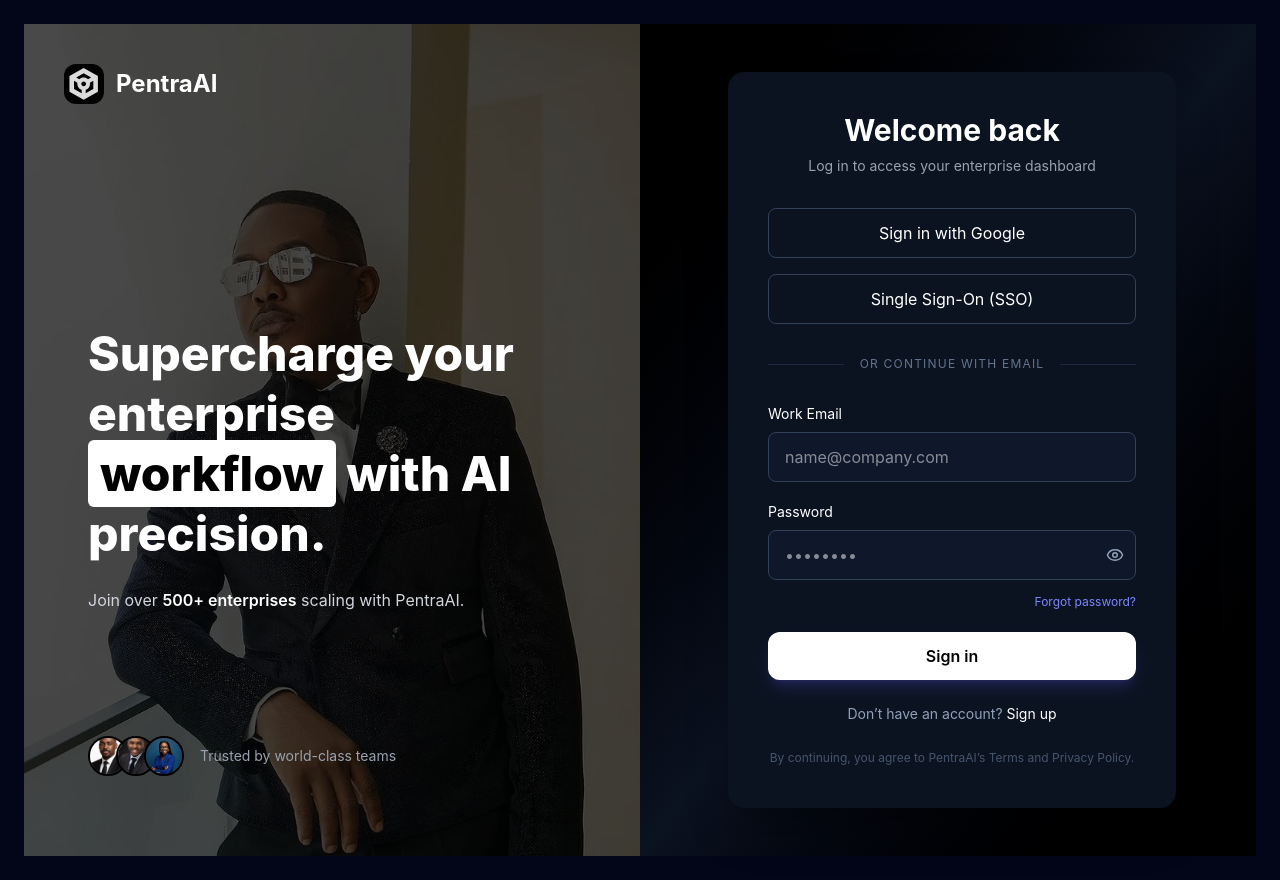
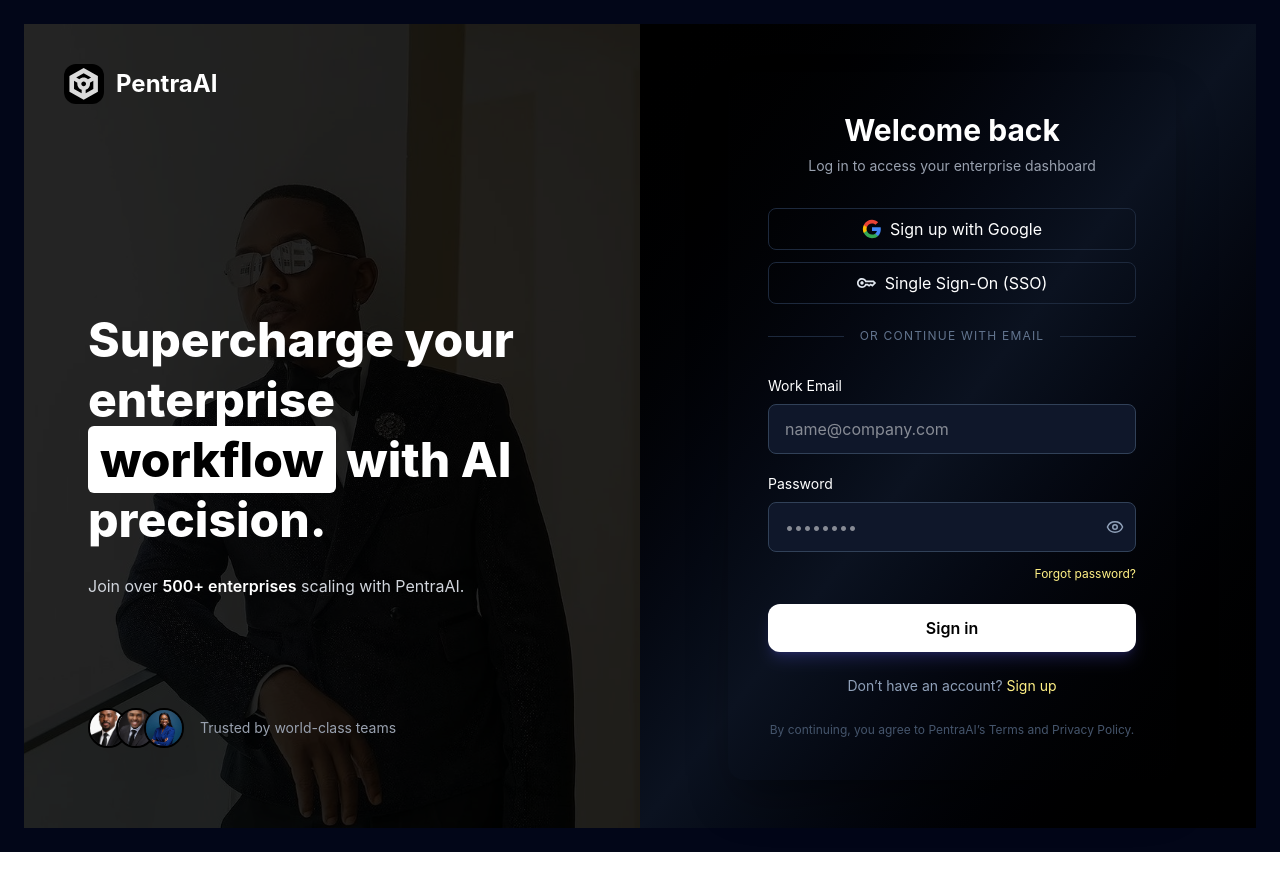
Before and after one commit to raji-ayyub/multi-agent-startup-simulator, a React (Vite) app in the folder simulator/: page /login in a window 1280 px wide. After the commit the page ends 852 px from the top, so only its background shows below. Built offline with nearby package versions, Linux system fonts and the light colour scheme.

Commit message:
ui Fixes on register and login page

```diff
--- a/simulator/src/components/layout/AuthLayout.jsx
+++ b/simulator/src/components/layout/AuthLayout.jsx
@@ -8,7 +8,7 @@
 
         {/* Background */}
         <div className="absolute inset-0 bg-[url('/images/business-suit.jpg')] bg-cover bg-center" />
-        <div className="absolute inset-0 bg-black/70" />
+        <div className="absolute inset-0 bg-black/85" />
 
         {/* Logo */}
         <div className="absolute top-10 left-10 flex items-center justify-center  gap-3 z-20">
--- a/simulator/src/pages/auth/Login.jsx
+++ b/simulator/src/pages/auth/Login.jsx
@@ -27,7 +27,7 @@
 
 
       <AuthLayout>
-         <div className="w-full max-w-md bg-[#0b1220] rounded-2xl shadow-2xl shadow-black/40 p-8 sm:p-10">
+         <div className="w-full max-w-md bg-transparent rounded-2xl shadow-2xl shadow-black/40 p-8 sm:p-10">
 
           {/* Header */}
           <div className="text-center mb-8">
@@ -40,16 +40,22 @@
           </div>
 
           {/* OAuth Buttons */}
-          <div className="space-y-4 mb-8">
-            <button className="w-full border border-slate-700 py-3 rounded-lg hover:bg-slate-900 transition">
-              Sign in with Google
-            </button>
+        <div className="flex flex-col space-y-3 mb-6">
+        <button className="flex items-center justify-center bg-[transparent] text-white border border-slate-800 py-2 rounded-lg hover:opacity-90 transition">
+        <img
+        src="/images/google.svg"
+        alt="Google Logo"
+       className="w-5 h-5 mr-2" />
+       Sign up with Google
+     </button>
 
-            <button className="w-full border border-slate-700 py-3 rounded-lg hover:bg-slate-900 transition">
-              Single Sign-On (SSO)
-            </button>
-          </div>
-
+      <button className="flex items-center justify-center bg-[transparent] text-white border border-slate-800 py-2 rounded-lg hover:opacity-90 transition">
+      <img src="/images/Key.svg"
+      alt="SSO Logo"
+      className="w-5 h-5 mr-2 filter-black" />
+      Single Sign-On (SSO)
+     </button>
+   </div>
           {/* Divider */}
           <div className="flex items-center mb-8">
             <div className="flex-1 h-px bg-slate-800"></div>
@@ -101,7 +107,7 @@
               <div className="mt-2 text-right">
                 <Link
                   to="/forgot-password"
-                  className="text-xs text-indigo-400 hover:underline"
+                  className="text-xs text-yellow-200 hover:underline"
                 >
                   Forgot password?
                 </Link>
@@ -121,7 +127,7 @@
           {/* Footer */}
           <div className="mt-6 text-center text-sm text-slate-400">
             Don’t have an account?{" "}
-            <Link to="/signup" className="text-white hover:underline">
+            <Link to="/signup" className="text-yellow-200 hover:underline">
               Sign up
             </Link>
           </div>
--- a/simulator/src/pages/auth/Signup.jsx
+++ b/simulator/src/pages/auth/Signup.jsx
@@ -79,14 +79,37 @@
 
 
       <AuthLayout>
-        <div className="w-full max-w-md bg-[#0b1220] rounded-2xl shadow-2xl p-8 border border-slate-800">
-
+      <div className="w-full max-w-md bg-transparent rounded-2xl shadow-2xl shadow-black/40 p-8 sm:p-10">
           <div className="text-center mb-8">
             <h2 className="text-3xl font-bold mb-2">Create Account</h2>
             <p className="text-gray-400 text-sm">
               Join the elite AI enterprise network
             </p>
           </div>
+
+  <div className="flex flex-col space-y-3 mb-6">
+  <button className="flex items-center justify-center bg-[transparent] text-white border border-slate-800 py-2 rounded-lg hover:opacity-90 transition">
+    <img
+    src="/images/google.svg"
+    alt="Google Logo"
+    className="w-5 h-5 mr-2" />
+    Sign up with Google
+  </button>
+
+  <button className="flex items-center justify-center bg-[transparent] text-white border border-slate-800 py-2 rounded-lg hover:opacity-90 transition">
+    <img src="/images/Key.svg"
+     alt="SSO Logo"
+     className="w-5 h-5 mr-2" />
+    Single Sign-On (SSO)
+  </button>
+        {/* Divider */}
+      <div className="flex items-center my-4">
+        <hr className="flex-grow border-slate-700" />
+        <span className="mx-2 text-gray-400 text-sm">or continue with Email</span>
+        <hr className="flex-grow border-slate-700" />
+      </div>
+
+</div>
 
           <form onSubmit={handleSubmit} className="space-y-5">
 
@@ -187,7 +210,7 @@
 
           <div className="mt-6 text-center text-sm text-gray-400">
             Already registered?{" "}
-            <Link to="/login" className="text-white hover:underline">
+            <Link to="/login" className="text-yellow-200 hover:underline">
               Log in
             </Link>
           </div>
```
Also changed, not shown: simulator/public/images/Key.svg (added), simulator/public/images/google.svg (added).
